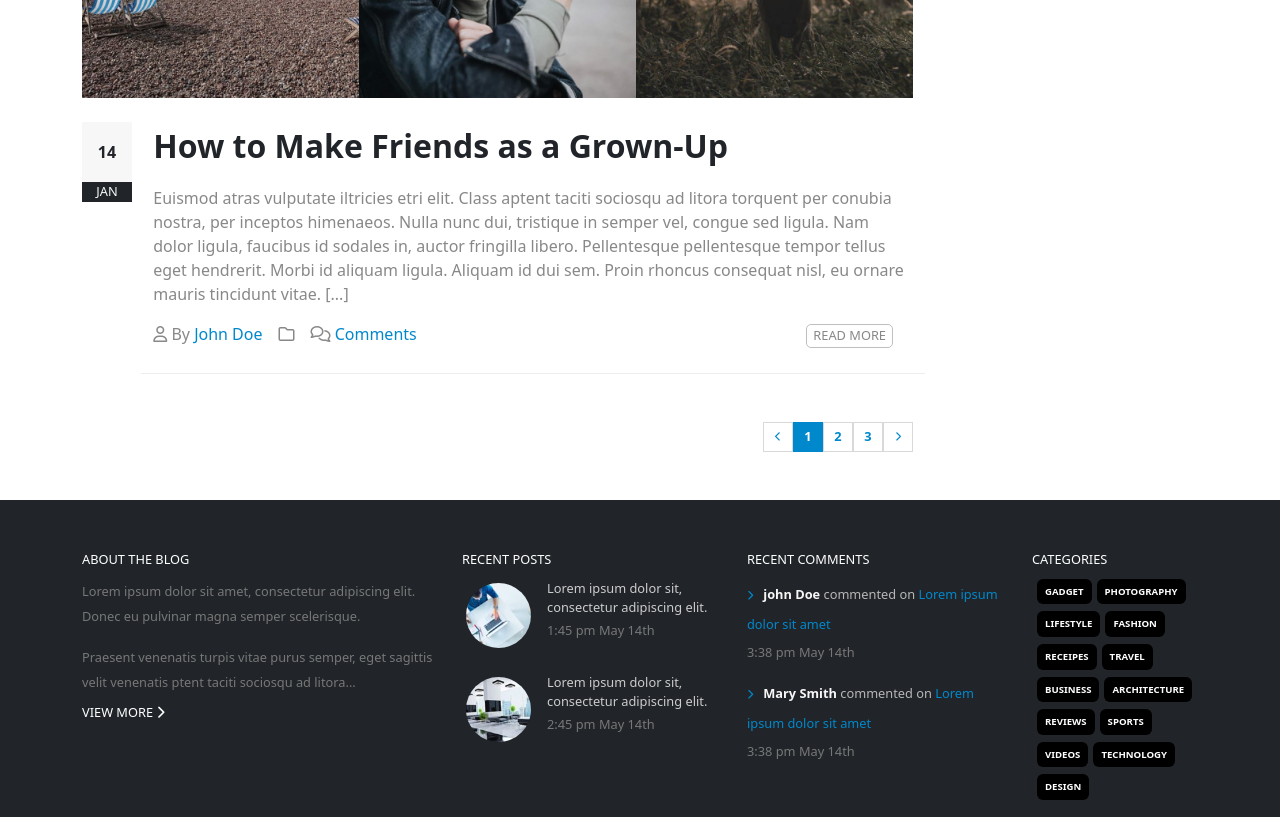
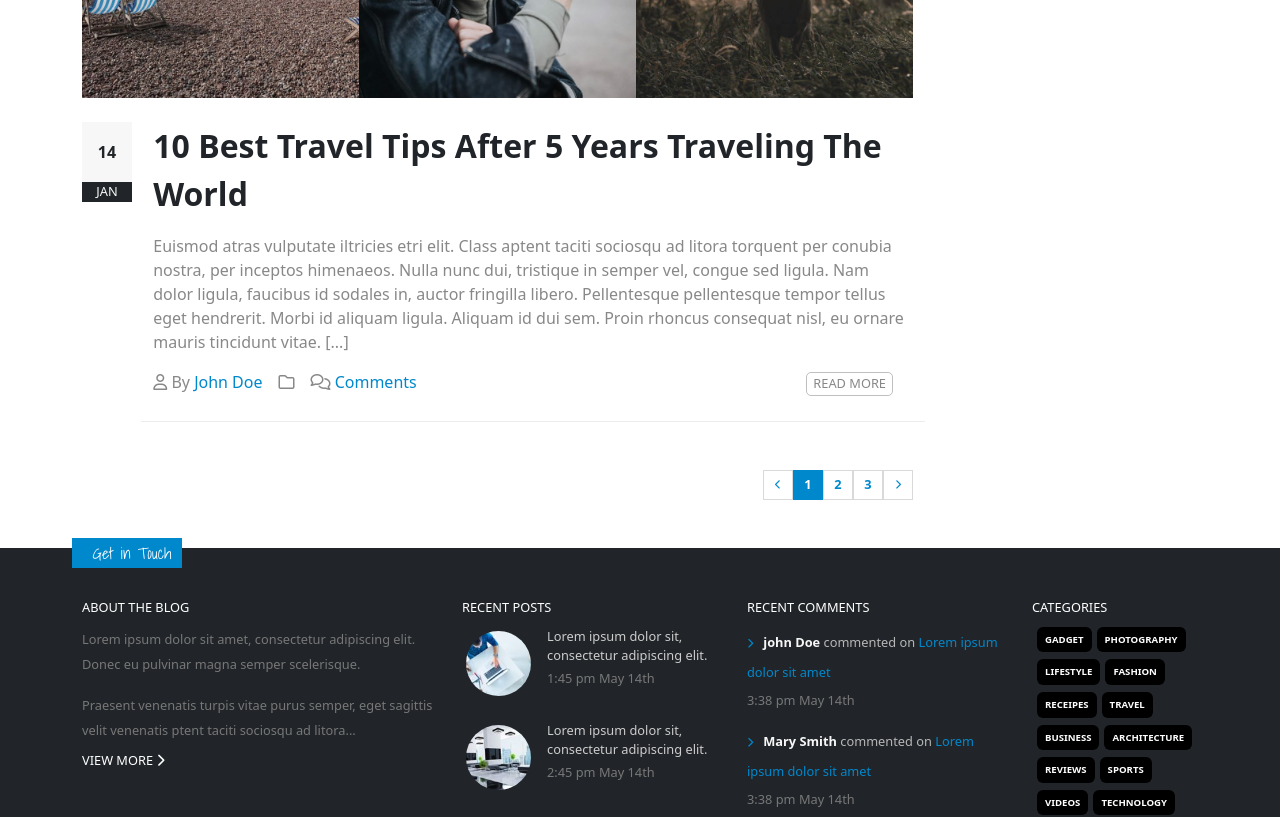
Before and after one commit to giorgia-rondinelli/proj-html-vuejs, a Vue app: page / in a window 1280 px wide. Shown: the part 4620-5437 px from the top of the page. Built offline with nearby package versions, Linux system fonts and the light colour scheme.

Commit message:
[add] badge get in touch

```diff
--- a/index.html
+++ b/index.html
@@ -4,6 +4,9 @@
     <meta charset="UTF-8" />
     <link rel="icon" type="image/svg+xml" href="/vite.svg" />
     <link rel="stylesheet" href="https://cdnjs.cloudflare.com/ajax/libs/font-awesome/6.5.2/css/all.min.css" integrity="sha512-SnH5WK+bZxgPHs44uWIX+LLJAJ9/2PkPKZ5QiAj6Ta86w+fsb2TkcmfRyVX3pBnMFcV7oQPJkl9QevSCWr3W6A==" crossorigin="anonymous" referrerpolicy="no-referrer" />
+    <link rel="preconnect" href="https://fonts.googleapis.com">
+<link rel="preconnect" href="https://fonts.gstatic.com" crossorigin>
+<link href="https://fonts.googleapis.com/css2?family=Shadows+Into+Light&display=swap" rel="stylesheet">
     <meta name="viewport" content="width=device-width, initial-scale=1.0" />
     <title>Vite + Vue</title>
   </head>
--- a/src/components/Footer.vue
+++ b/src/components/Footer.vue
@@ -49,6 +49,7 @@ export default {
   <footer >
     <div class="footer-top">
       <div class="container">
+        <div class="touch">Get in Touch</div>
         <div class="row">
           <div class="col-4">
             <div class="title   ">ABOUT THE BLOG </div>
@@ -122,6 +123,7 @@ export default {
   background-color: $black;
   height: 400px;
   font-size:.8rem;
+  position: relative;
 
   .title{
     color: white;
@@ -181,6 +183,21 @@ export default {
     margin-left: 5px;
     margin-bottom: 7px;
   }
+  .touch{
+    background-color: $blue;
+    width: 100px;
+    height: 30px;
+    color: white;
+    display: flex;
+    justify-content: center;
+    align-items: center;
+    position: absolute;
+    top: -10px;
+    font-family:'Shadows Into Light';
+    font-size: 1rem;
+    box-shadow: -10px -0px $blue;
+  }
+
 
 }
 .footer-bottom{
--- a/src/components/data/store.js
+++ b/src/components/data/store.js
@@ -204,7 +204,7 @@ export const store = reactive({
   photoArticle:['/img/blog-13.jpg','/img/blog-16.jpg','/img/blog-20.jpg','/img/blog-23.jpg','/img/blog-29.jpg','/img/blog-40.jpg',],
   collageArticle:{
     img:'',
-    title:'How to Make Friends as a Grown-Up',
+    title:'10 Best Travel Tips After 5 Years Traveling The World',
     text:'Euismod atras vulputate iltricies etri elit. Class aptent taciti sociosqu ad litora torquent per conubia nostra, per inceptos himenaeos. Nulla nunc dui, tristique in semper vel, congue sed ligula. Nam dolor ligula, faucibus id sodales in, auctor fringilla libero. Pellentesque pellentesque tempor tellus eget hendrerit. Morbi id aliquam ligula. Aliquam id dui sem. Proin rhoncus consequat nisl, eu ornare mauris tincidunt vitae. [...]',
     writer:'John Doe',
     date:{
```
